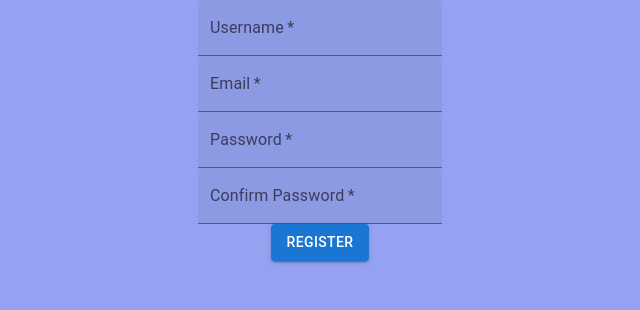
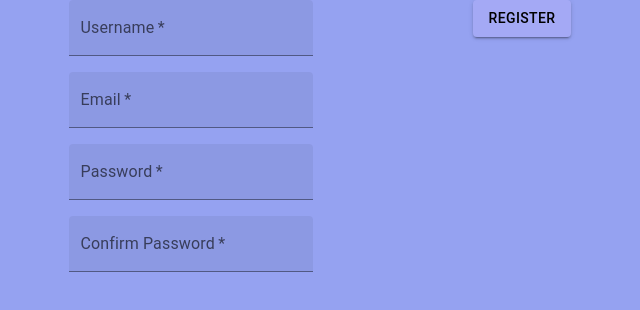
Before and after one commit to keydian/musicbeat, a React (Create React App) app: page /register in a window 1280 px wide. Shown: the top 310 px of the page, without its empty margins (320-960 px from the left). Built offline with nearby package versions, Linux system fonts and the light colour scheme.

Commit message:
some register styling

```diff
--- a/src/components/Register.tsx
+++ b/src/components/Register.tsx
@@ -8,7 +8,7 @@ import { RegisterCreds } from "../types/types";
 import { registerUser } from "../axios/axios";
 
 function Register() {
-    const [register, setRegister] = useState<RegisterCreds>({ username: "", email: "", pwd: "", confirmPwd:"" });
+    const [register, setRegister] = useState<RegisterCreds>({ username: "", email: "", pwd: "", confirmPwd: "" });
     const [error, setError] = useState<boolean>(false)
     let navigate = useNavigate();
 
@@ -22,7 +22,7 @@ function Register() {
     }
 
     const validateCreds = () => {
-        if(register.username === null || register.username.trim() === '' ||
+        if (register.username === null || register.username.trim() === '' ||
             register.email === null || register.email.trim() === '' ||
             register.pwd === null || register.pwd.trim() === '' ||
             register.confirmPwd === null || register.confirmPwd.trim() === '') {
@@ -52,7 +52,7 @@ function Register() {
     };
 
     const submitRegister = () => {
-        if(validateCreds()) {
+        if (validateCreds()) {
             registerUser(register).then(
                 (res) => {
                     alert("User registered successfully!")
@@ -60,7 +60,7 @@ function Register() {
                 }
             ).catch(
                 (err) => {
-                    if(err.response) {
+                    if (err.response) {
                         console.log(err.response)
                         alert(err.response.data.message)
                     }
@@ -73,9 +73,10 @@ function Register() {
 
     return (
         <div className="RegisterWrapper">
+            <div className="RegisterFormWrapper">
                 <div className="RegisterForm">
-
                     <TextField
+                        className="RegisterInput"
                         required
                         error={error}
                         id="username"
@@ -86,6 +87,7 @@ function Register() {
                         }} />
                     <br />
                     <TextField
+                        className="RegisterInput"
                         required
                         error={error}
                         id="email"
@@ -96,6 +98,7 @@ function Register() {
                         }} />
                     <br />
                     <TextField
+                        className="RegisterInput"
                         required
                         error={error}
                         id="pwd"
@@ -106,6 +109,7 @@ function Register() {
                         }} />
                     <br />
                     <TextField
+                        className="RegisterInput"
                         required
                         error={error}
                         id="confirmPwd"
@@ -114,7 +118,8 @@ function Register() {
                         onChange={(e) => {
                             changeRegister(e)
                         }} />
-                <br />
+                </div>
+                <div className="RegisterFormHelper">
                     <Button
                         variant="contained"
                         className="RegisterButton"
@@ -123,6 +128,7 @@ function Register() {
                     </Button>
                 </div>
             </div>
+        </div>
     )
 }
 
--- a/src/index.css
+++ b/src/index.css
@@ -5,6 +5,7 @@ body {
     sans-serif;
   -webkit-font-smoothing: antialiased;
   -moz-osx-font-smoothing: grayscale;
+  all: unset;
 }
 
 code {
--- a/src/styles/Register.css
+++ b/src/styles/Register.css
@@ -1,3 +1,24 @@
+.RegisterFormWrapper {
+    display: flex;
+}
+
 .RegisterForm {
+    margin-left: auto;
+    margin-bottom: auto;
+    margin-right: 10vh;
+}
 
+.RegisterFormHelper {
+    margin-right: auto;
+    margin-bottom: auto;
+    margin-left: 10vh;
 }
+
+.RegisterInput {
+    margin-bottom: 2vh !important;
+}
+
+.RegisterButton {
+    color: black !important;
+    background-color:  rgba(209, 189, 255, 0.247) !important;
+}
```
Lines whose indentation alone changed are shown as unchanged.
